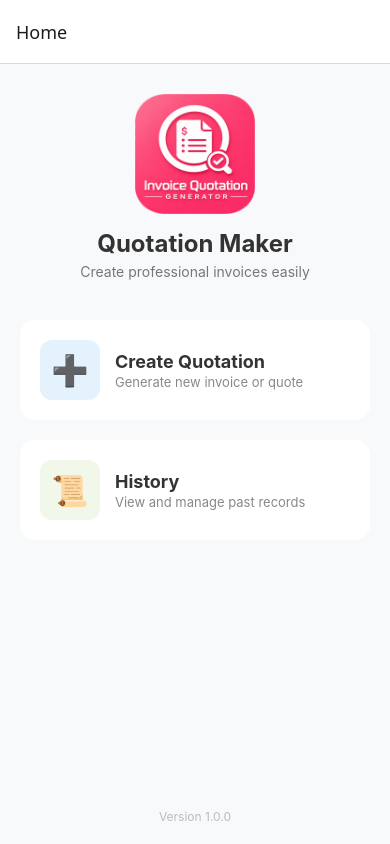
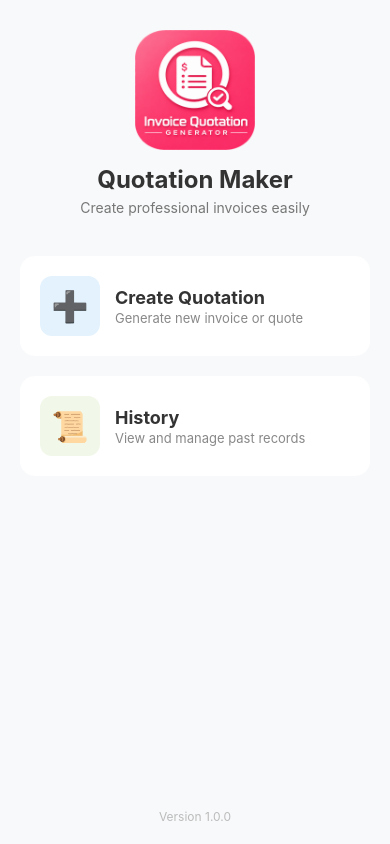
Before and after one commit to kibria-khandaker/invoice_quotation_generator, a React Native app: screen / in a window 390 px wide. Built offline with nearby package versions, Linux system fonts and the light colour scheme.

Commit message:
Remove Home menu text from Home screen

```diff
--- a/src/navigation/AppNavigator.js
+++ b/src/navigation/AppNavigator.js
@@ -13,10 +13,10 @@ export default function AppNavigator() {
   return (
     <NavigationContainer>
       <Stack.Navigator>
-        <Stack.Screen name="Home" component={HomeScreen} />
-        <Stack.Screen name="Create" component={CreateQuotationScreen} />
-        <Stack.Screen name="Preview" component={PreviewScreen} />
-        <Stack.Screen name="History" component={HistoryScreen} />
+        <Stack.Screen name="Home" component={HomeScreen} options={{ headerShown: false }} />
+        <Stack.Screen name="Create" component={CreateQuotationScreen} options={{ title: 'Create Quotation' }} />
+        <Stack.Screen name="Preview" component={PreviewScreen} options={{ title: 'Preview Quotation' }} />
+        <Stack.Screen name="History" component={HistoryScreen} options={{ title: 'Quotation History' }} />
       </Stack.Navigator>
     </NavigationContainer>
   );
--- a/src/screens/PreviewScreen.js
+++ b/src/screens/PreviewScreen.js
@@ -8,7 +8,7 @@ import { generatePDF } from '../services/pdfService';
 import { saveQuotation, updateQuotation  } from '../services/storageService';
 import * as Sharing from 'expo-sharing';
 
-export default function PreviewScreen({ route }) {
+export default function PreviewScreen({ route, navigation }) {
 
   const data = route.params;
 
```
